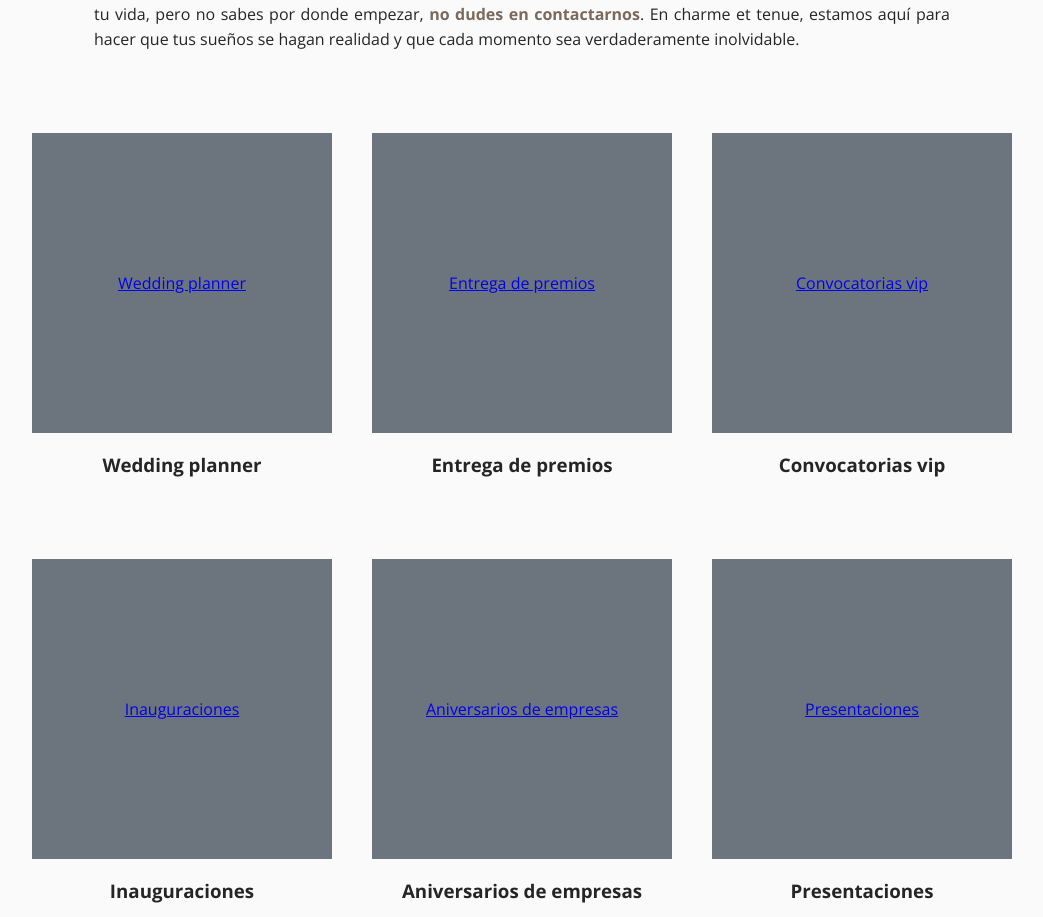
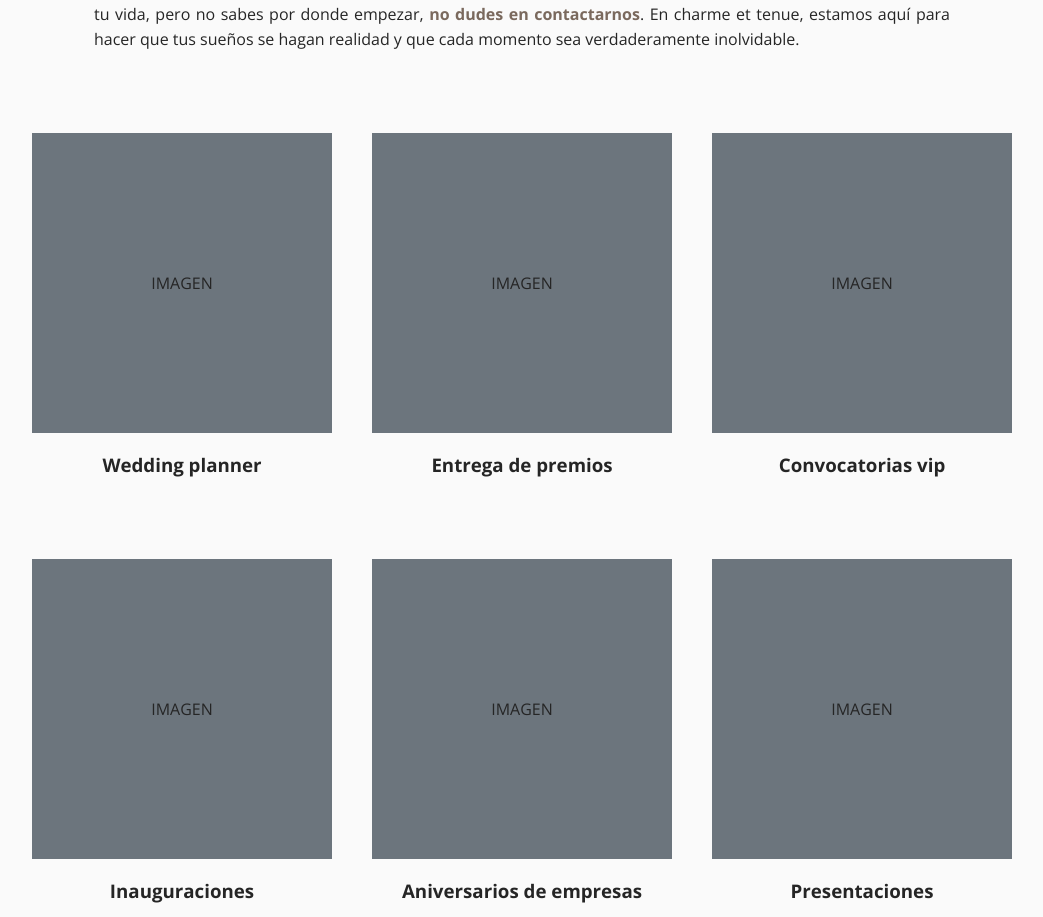
Before and after one commit to AitorCalderon99/charmet-et-tenue, an Angular app: page /organizacion-eventos in a window 1280 px wide. Shown: the part 605-1522 px from the top of the page, without its empty margins (118-1161 px from the left). Built offline with nearby package versions, Linux system fonts and the light colour scheme.

Commit message:
feat(*/links-container): Modify container links

```diff
--- a/src/app/imagen-personal/imagen-personal-index/imagen-personal-index.component.html
+++ b/src/app/imagen-personal/imagen-personal-index/imagen-personal-index.component.html
@@ -16,8 +16,8 @@
 <div class="fx-container">
   <div class="links-container">
     <div *ngFor="let route of routes">
-      <div class="box">
-        <a [routerLink]="route.path">{{ route.name }}</a>
+      <div class="box" [routerLink]="route.path">
+        <span>IMAGEN</span>
       </div>
       <h3>{{ route.name }}</h3>
     </div>
--- a/src/app/organizacion-eventos/organizacion-eventos-index/organizacion-eventos-index.component.html
+++ b/src/app/organizacion-eventos/organizacion-eventos-index/organizacion-eventos-index.component.html
@@ -23,8 +23,8 @@
 <div class="fx-container">
   <div class="links-container">
     <div *ngFor="let route of routes">
-      <div class="box">
-        <a [routerLink]="route.path">{{ route.name }}</a>
+      <div class="box" [routerLink]="route.path">
+        <span>IMAGEN</span>
       </div>
       <h3>{{ route.name }}</h3>
     </div>
--- a/src/app/servicios-particulares/servicios-particulares-index/servicios-particulares-index.component.html
+++ b/src/app/servicios-particulares/servicios-particulares-index/servicios-particulares-index.component.html
@@ -17,8 +17,8 @@
 <div class="fx-container">
   <div class="links-container">
     <div *ngFor="let route of routes">
-      <div class="box">
-        <a [routerLink]="route.path">{{ route.name }}</a>
+      <div class="box" [routerLink]="route.path">
+        <span>IMAGEN</span>
       </div>
       <h3>{{ route.name }}</h3>
     </div>
--- a/src/styles.scss
+++ b/src/styles.scss
@@ -113,6 +113,7 @@ h2 {
       justify-content: center;
       align-items: center;
       transition: transform 0.3s ease-in-out;
+      cursor: pointer;
 
       &:hover {
         transform: scale(1.1);
```
